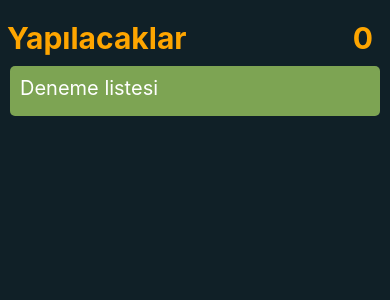
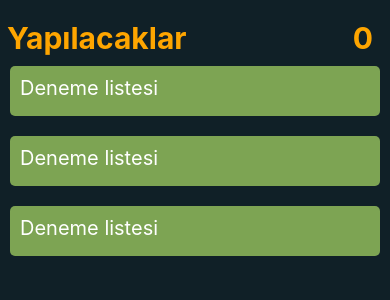
Before and after one commit to aytacbulanik/To_Do_List_RN, a React Native app: screen / in a window 390 px wide. Shown: the top 300 px of the page. Built offline with nearby package versions, Linux system fonts and the light colour scheme.

Commit message:
flatlist add

```diff
--- a/src/App.js
+++ b/src/App.js
@@ -1,19 +1,29 @@
-import React from 'react';
-import {SafeAreaView,View,StyleSheet,Text} from 'react-native';
+import React,{useState} from 'react';
+import {SafeAreaView,View,StyleSheet,Text,FlatList} from 'react-native';
 import RowCard from './components/rowCard';
 import AddCard from './components/addCard';
 
 const todoApp = () => {
+  const [yapilacakSayi, setYapilacakSayi] = useState(0);
+  const [yapilacakDizi , setYapilacakDizi] = useState(["sıra1","sıra2","sıra3"]);
+
+  function updateYapilacak() {
+    setYapilacakSayi(yapilacakDizi.indexOf)
+  }
+  const renderItem = ({item}) => <RowCard veri={item}/>
   return(
     <SafeAreaView style={inLineStyle.container}>
       <View style={inLineStyle.yapilacakContainer}>
         <Text style={inLineStyle.yapilacakText}> Yapılacaklar </Text>
         <View style={inLineStyle.yapilacakSayiContainer}>
-        <Text style={inLineStyle.yapilacakSayi}> 0 </Text>
+        <Text style={inLineStyle.yapilacakSayi}> {yapilacakSayi} </Text>
         </View>
       </View>
       <View style={inLineStyle.flatListContainer}>
-       <RowCard />
+       <FlatList
+        data={yapilacakDizi}
+        renderItem={renderItem}
+       />
       </View>
       <View style={inLineStyle.addInputContainer}>
         <AddCard />
```
